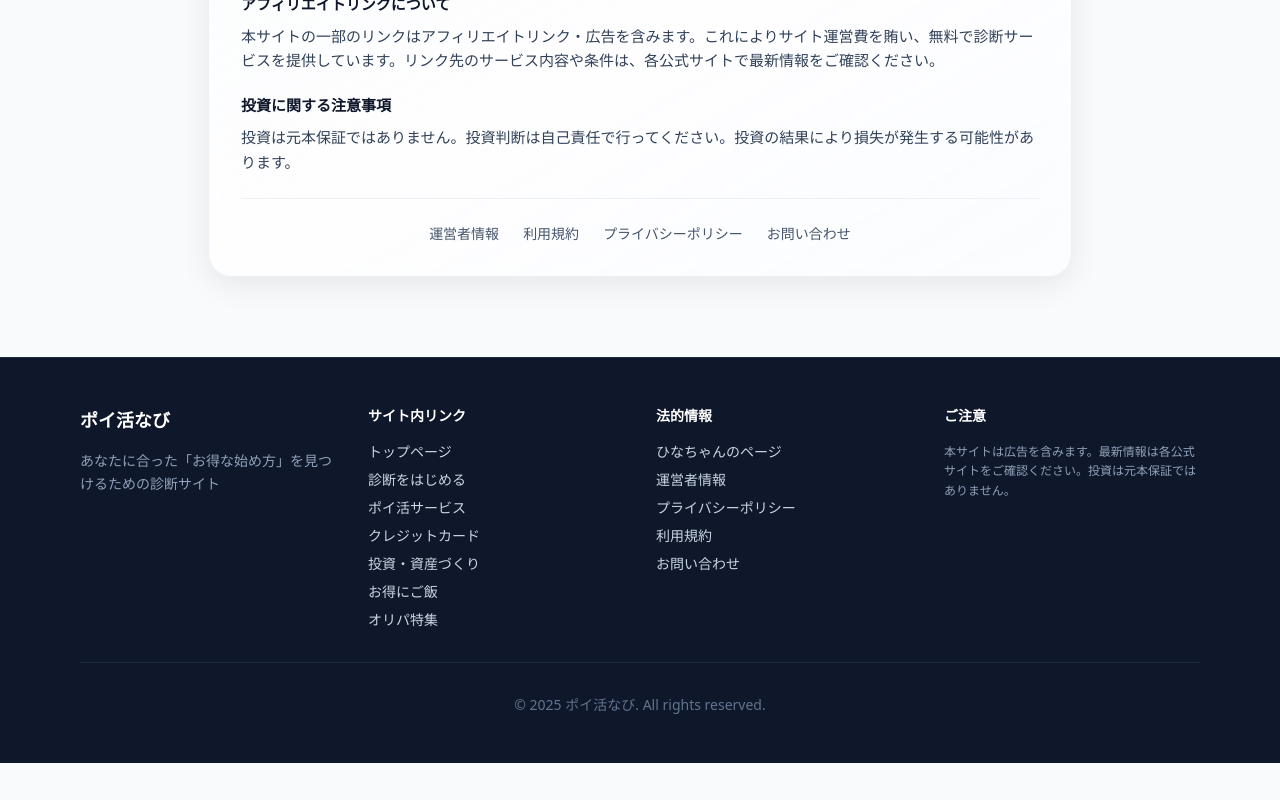
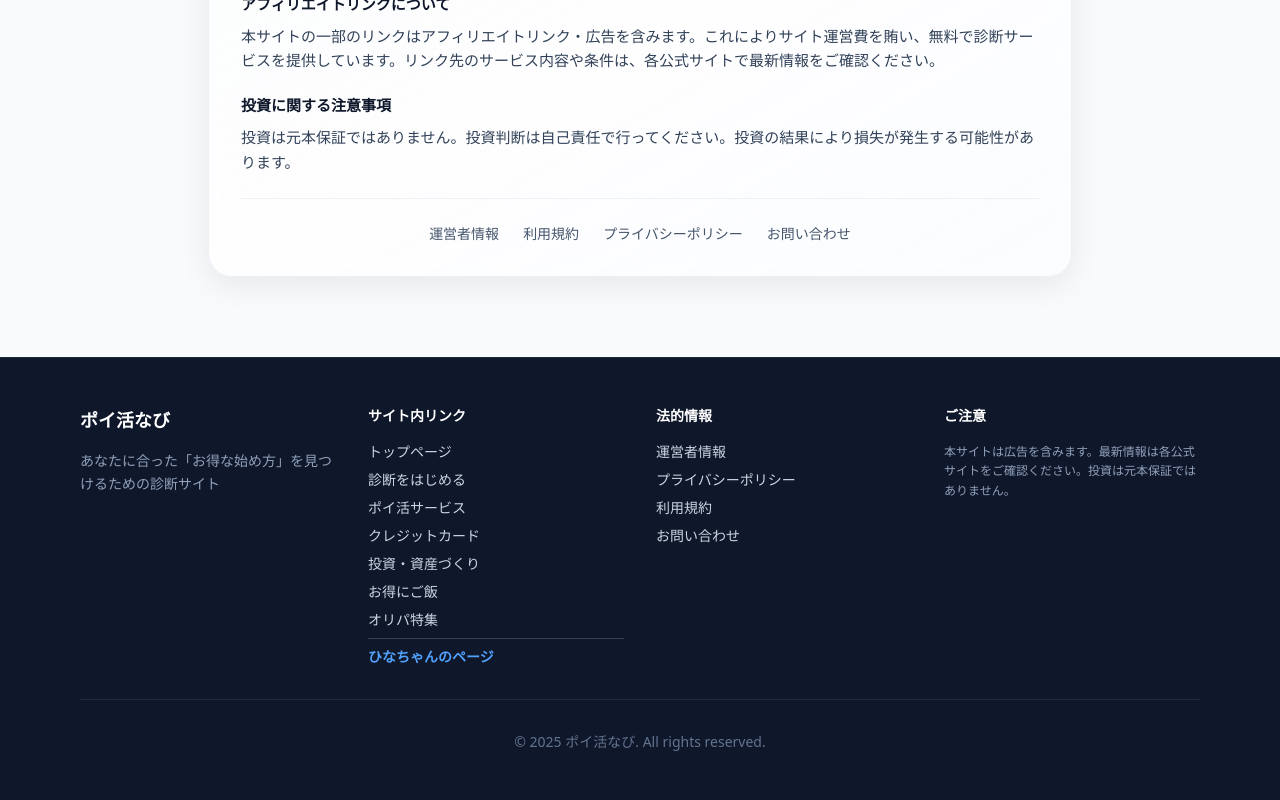
Before and after one commit to haruvv/poi-hub, a Next.js app: page / in a window 1280 px wide. Shown: the part 2499-3299 px from the top of the page. Before the commit the page ends 3262 px from the top, so only its background shows below. Built offline with nearby package versions, Linux system fonts and the light colour scheme.

Commit message:
fix: ひなちゃんページをサイト内リンクの最下部に移動、色付きで強調

```diff
--- a/components/layout/Footer.tsx
+++ b/components/layout/Footer.tsx
@@ -88,6 +88,14 @@ export const Footer = () => {
                   オリパ特集
                 </Link>
               </li>
+              <li className="pt-2 mt-2 border-t border-slate-700">
+                <Link
+                  href="/hina"
+                  className="text-blue-400 hover:text-blue-300 transition-colors font-semibold"
+                >
+                  ひなちゃんのページ
+                </Link>
+              </li>
             </ul>
           </div>
 
@@ -95,14 +103,6 @@ export const Footer = () => {
           <div className="space-y-4">
             <h4 className="text-sm font-semibold text-white">法的情報</h4>
             <ul className="space-y-2 text-sm">
-              <li>
-                <Link
-                  href="/hina"
-                  className="hover:text-white transition-colors"
-                >
-                  ひなちゃんのページ
-                </Link>
-              </li>
               <li>
                 <Link
                   href="/about"
```
